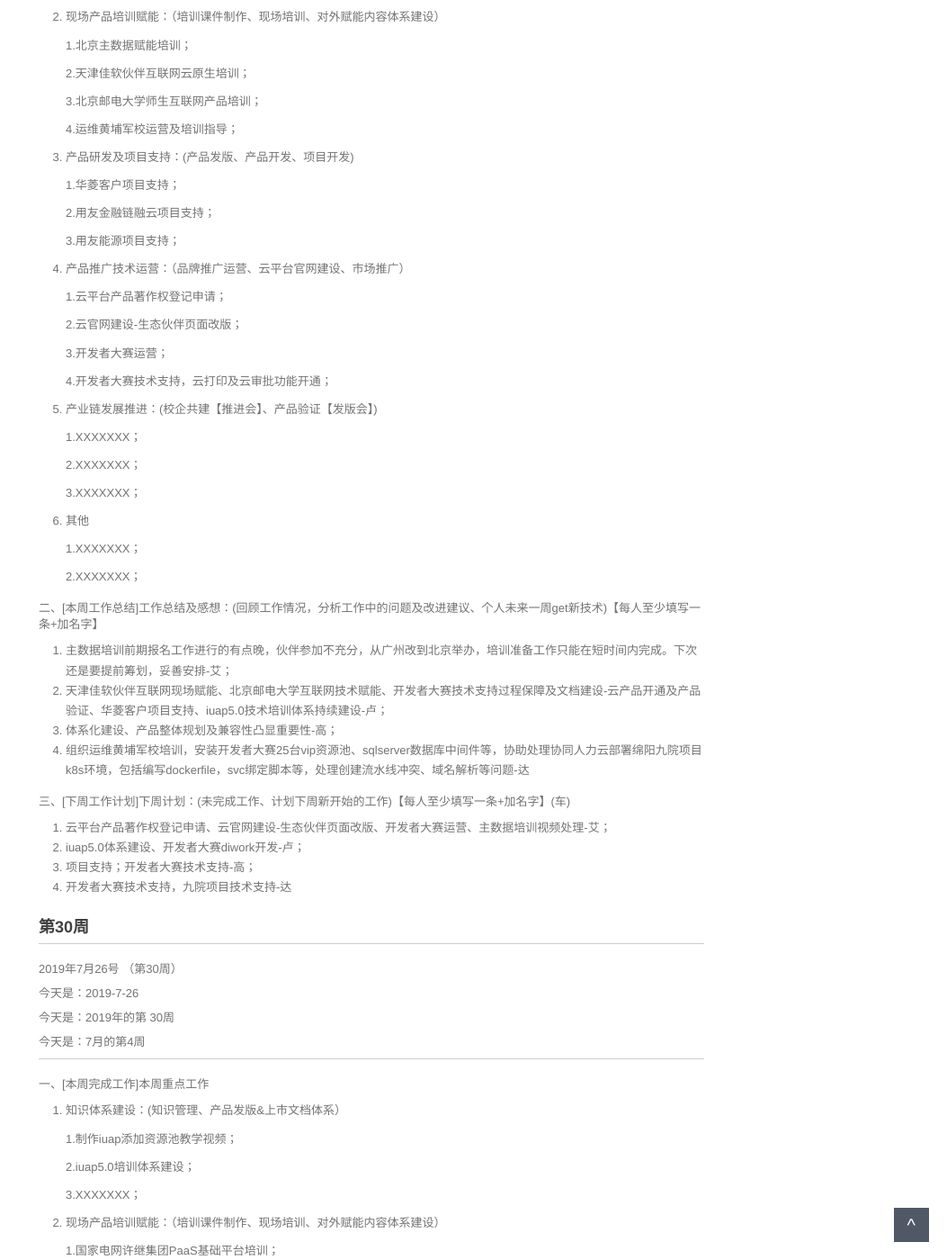
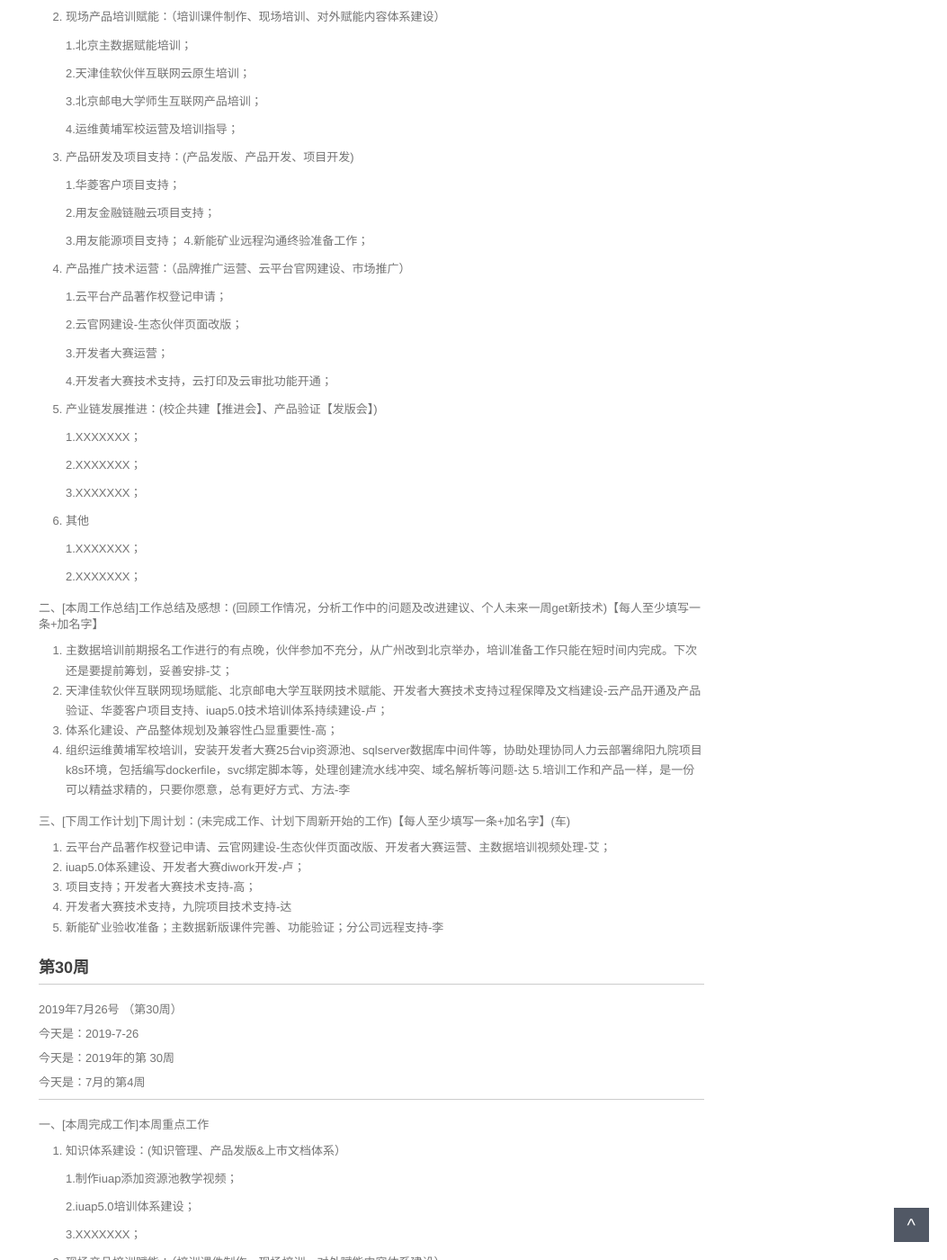
Before and after one commit to walllFlower/blog, a Jekyll site: the page built from _posts/2018-07-17-day_report_cxz.md, in a window 1280 px wide and 1400 px high, scrolled down 652 px. Shown: the whole window at 90% size, without its empty margins (227-1280 px from the left). Built offline with Jekyll 4.4.1, drawn with Linux system fonts in a browser that asks for light colours; comment, search, counter and statistics services are not loaded.

Commit message:
Update 2018-07-17-day_report_cxz.md

```diff
--- a/_posts/2018-07-17-day_report_cxz.md
+++ b/_posts/2018-07-17-day_report_cxz.md
@@ -48,6 +48,7 @@ categories: 技术运营工作周报
     2.用友金融链融云项目支持；
 
     3.用友能源项目支持；
+    4.新能矿业远程沟通终验准备工作；
 
 4. 产品推广技术运营：（品牌推广运营、云平台官网建设、市场推广）
 
@@ -80,6 +81,7 @@ categories: 技术运营工作周报
 2. 天津佳软伙伴互联网现场赋能、北京邮电大学互联网技术赋能、开发者大赛技术支持过程保障及文档建设-云产品开通及产品验证、华菱客户项目支持、iuap5.0技术培训体系持续建设-卢；
 3. 体系化建设、产品整体规划及兼容性凸显重要性-高；
 4. 组织运维黄埔军校培训，安装开发者大赛25台vip资源池、sqlserver数据库中间件等，协助处理协同人力云部署绵阳九院项目k8s环境，包括编写dockerfile，svc绑定脚本等，处理创建流水线冲突、域名解析等问题-达
+5.培训工作和产品一样，是一份可以精益求精的，只要你愿意，总有更好方式、方法-李
 
 三、[下周工作计划]下周计划：(未完成工作、计划下周新开始的工作)【每人至少填写一条+加名字】(车)
 
@@ -87,6 +89,7 @@ categories: 技术运营工作周报
 2. iuap5.0体系建设、开发者大赛diwork开发-卢；
 3. 项目支持；开发者大赛技术支持-高；
 4. 开发者大赛技术支持，九院项目技术支持-达
+5. 新能矿业验收准备；主数据新版课件完善、功能验证；分公司远程支持-李
 
 
 
```
